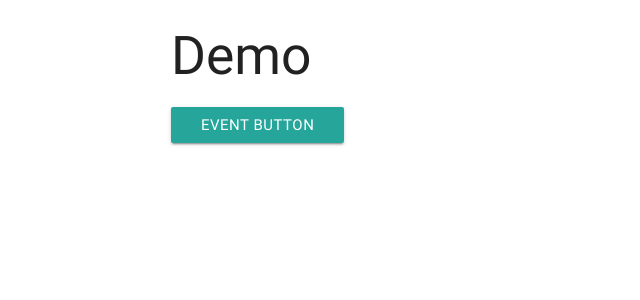
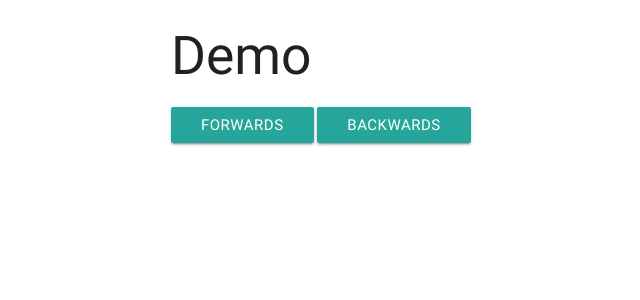
Before and after one commit to apollowebdesigns/serversidepi, a Flask app: page / in a window 1280 px wide. Shown: the top 300 px of the page, without its empty margins (21-661 px from the left). Run offline with Flask 2, Linux system fonts and the light colour scheme; some libraries are stand-ins or nearby versions.

Commit message:
added more changes

```diff
--- a/app.py
+++ b/app.py
@@ -47,6 +47,21 @@ def event_stream():
         yield 'data: %s\n\n' % count
         count += 1
 
+def move_backwards():
+    arduino.digitalWrite(Motor1A,arduino.LOW)
+    arduino.digitalWrite(Motor2A,arduino.LOW)
+    arduino.digitalWrite(Motor1B,arduino.LOW)
+    arduino.digitalWrite(Motor2B,arduino.LOW)
+    count = 0
+    while True:
+        gevent.sleep(0.01)
+        arduino.digitalWrite(Motor1A,arduino.LOW)
+        arduino.digitalWrite(Motor1B,arduino.HIGH)
+        arduino.digitalWrite(Motor2A,arduino.LOW)
+        arduino.digitalWrite(Motor2B,arduino.HIGH)
+        yield 'data: %s\n\n' % count
+        count += 1
+
 def event_end():
     count = 0
     while True:
@@ -60,11 +75,16 @@ def sse_request():
             event_stream(),
             mimetype='text/event-stream')
 
+@app.route('/backwards')
+def sse_request():
+    return Response(
+            move_backwards(),
+            mimetype='text/event-stream')
+
 @app.route('/end_motor_source')
 def event_end():
     arduino.pinMode(Motor1A,arduino.OUTPUT)
     arduino.pinMode(Motor1B,arduino.OUTPUT)
-
     arduino.pinMode(Motor2A,arduino.OUTPUT)
     arduino.pinMode(Motor2B,arduino.OUTPUT)
 
--- a/templates/index.html
+++ b/templates/index.html
@@ -16,8 +16,7 @@
             $(document).ready(
                     function() {
                         var sse, sse1;
-
-                        $('#event').mouseup(function(){
+                        $('#forwards').mouseup(function(){
                             sse.close();
                             $.get( "/end_motor_source", function(data) {
                                 console.log('ending');
@@ -31,6 +30,21 @@
                                 $('#output').append('<li>'+message.data+'</li>');
                             }
                         })
+
+                        $('#backwards').mouseup(function(){
+                            sse.close();
+                            $.get( "/end_motor_source", function(data) {
+                                console.log('ending');
+                                $( ".result" ).html( data );
+                            });
+                            return killRequest();
+                        }).mousedown(function(){
+                            sse = new EventSource('/backwards');
+                            sse.onmessage = function(message) {
+                                console.log('A message has arrived!');
+                                $('#output').append('<li>'+message.data+'</li>');
+                            }
+                        })
                     })
 
         </script>
@@ -39,7 +53,8 @@
     <body class="container">
 
         <h2 class="heading">Demo</h2>
-        <button class="btn waves-effect waves-light" id="event">event button</button>
+        <button class="btn waves-effect waves-light" id="forwards">Forwards</button>
+        <button class="btn waves-effect waves-light" id="backwards">Backwards</button>
 
         <ul id="output">
 
```
